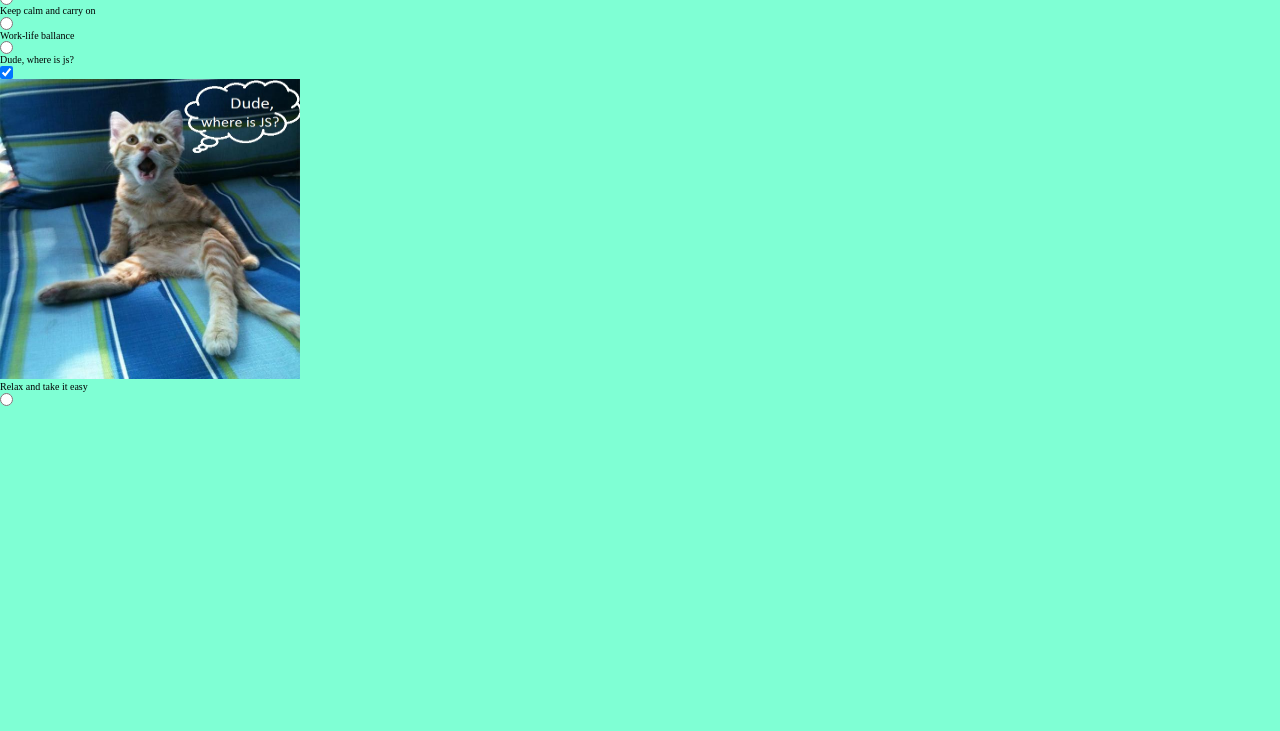
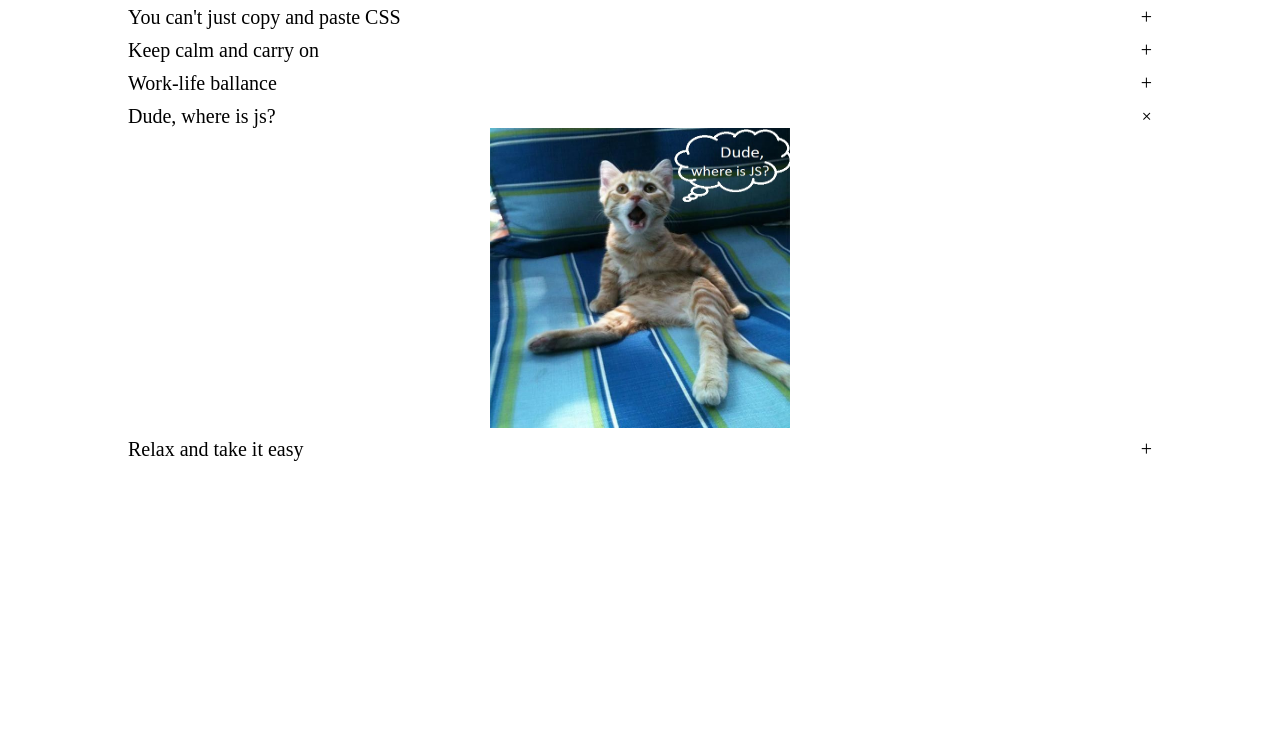
Before and after one commit to TonicB/cssBayan_old, a plain HTML site: page index.html in a window 1280 px wide. Shown: the part 69-800 px from the top of the page. Drawn offline with Linux system fonts and the light colour scheme; a web font is replaced by a local one.

Commit message:
feat: add pluses and some styles

```diff
--- a/css/styles.css
+++ b/css/styles.css
@@ -1,27 +1,63 @@
+@import url('https://fonts.googleapis.com/css2?family=Tilt+Warp&display=swap');
+
+
+
 html {
     font-size: 10px;
+    font-family: 'Tilt Warp';
+
+}
+
+h1 {
+    font-size: 3rem;
+}
+
+.wrapper {
+    margin: 0 auto;
+    max-width: 80%;
+}
+
+.item__container {
+    margin-top: 1rem;
+
+}
+
+input {
+    display: none;
+}
+
+label {
+    font-size: 2rem;
+    display: flex;
+    justify-content: space-between;
+    /* background-color: blue; */
+}
+
+.label__container {
+    display: block;
+
 }
 
 .mem_img {
+    display: block;
     width: 30rem;
     height: 30rem;
+    margin: 0 auto;
 }
 
-body {
+/* body {
     background-color: aquamarine;
-}
-
-.accordeon {
-    display: block;
-}
+} */
 
 
 .accordeon_body {
     display: none;
 }
 
-.accordeon:checked + .accordeon_body {
+input:checked ~ .accordeon_body {
 display: block;
+}
 
-
+input:checked ~ label .plus {
+    transform: rotate(45deg);
 }
--- a/index.html
+++ b/index.html
@@ -9,34 +9,73 @@
     <link rel="stylesheet" href="css/styles.css">
 </head>
 <body>
+    <div class="wrapper">
         <h1>CSS Bayan</h1>
-    <label for="acor1">Your can't just copy and paste CSS</label>
+
+        <div class="item__container">
+            <div class="label__container">
                 <input type="radio" class="accordeon" id="acor1" name="accordeon"/>
+                <label for="acor1">
+                    <span>You can't just copy and paste CSS</span>
+                    <div class="plus">+</div>
+                </label>
                 <div class="accordeon_body">
                     <img class="mem_img img_first" src="assets/img/first.jpg" alt="first">
                 </div>
-    <label for="acor2">Keep calm and carry on</label>
+            </div>
+        </div>
+
+        <div class="item__container">
+            <div class="label__container">
                 <input type="radio" class="accordeon" id="acor2" name="accordeon"/>
+                <label for="acor2">
+                    <span>Keep calm and carry on</span>
+                    <div class="plus">+</div>
+                </label>
                 <div class="accordeon_body">
                     <img class="mem_img img_second" src="assets/img/second.jpg" alt="second">
+                </div>
+            </div>
+        </div>
 
-    </div>
-    <label for="acor3">Work-life ballance</label>
+        <div class="item__container">
+            <div class="label__container">
                 <input type="radio" class="accordeon" id="acor3" name="accordeon"/>
+                <label for="acor3">
+                    <span>Work-life ballance</span>
+                    <div class="plus">+</div>
+                </label>
                 <div class="accordeon_body">
                     <img class="mem_img img_third" src="assets/img/third.jpg" alt="third">
+                </div>
+            </div>
+        </div>
 
-    </div>
-    <label for="acor4">Dude, where is js?</label>
+        <div class="item__container">
+            <div class="label__container">
                 <input type="checkbox" class="accordeon" id="acor4" name="accordeon" checked="checked"/>
+                <label for="acor4">
+                    <span>Dude, where is js?</span>
+                    <div class="plus">+</div>
+                </label>
                 <div class="accordeon_body">
                     <img class="mem_img img_fourth" src="assets/img/fourth.jpg" alt="fourth">
+                </div>
+            </div>
+        </div>
 
-    </div>
-    <label for="acor5">Relax and take it easy</label>
+        <div class="item__container">
+            <div class="label__container">
+                <label for="acor5">
+                    <span>Relax and take it easy</span>
+                    <div class="plus">+</div>
+                </label>
                 <input type="radio" class="accordeon" id="acor5" name="accordeon"/>
                 <div class="accordeon_body">
                     <img class="mem_img img_fifth" src="assets/img/fifth.jpg" alt="fifth">
+                </div>
+            </div>
+        </div>
 
     </div>
 </body>
```
Lines whose indentation alone changed are shown as unchanged.
